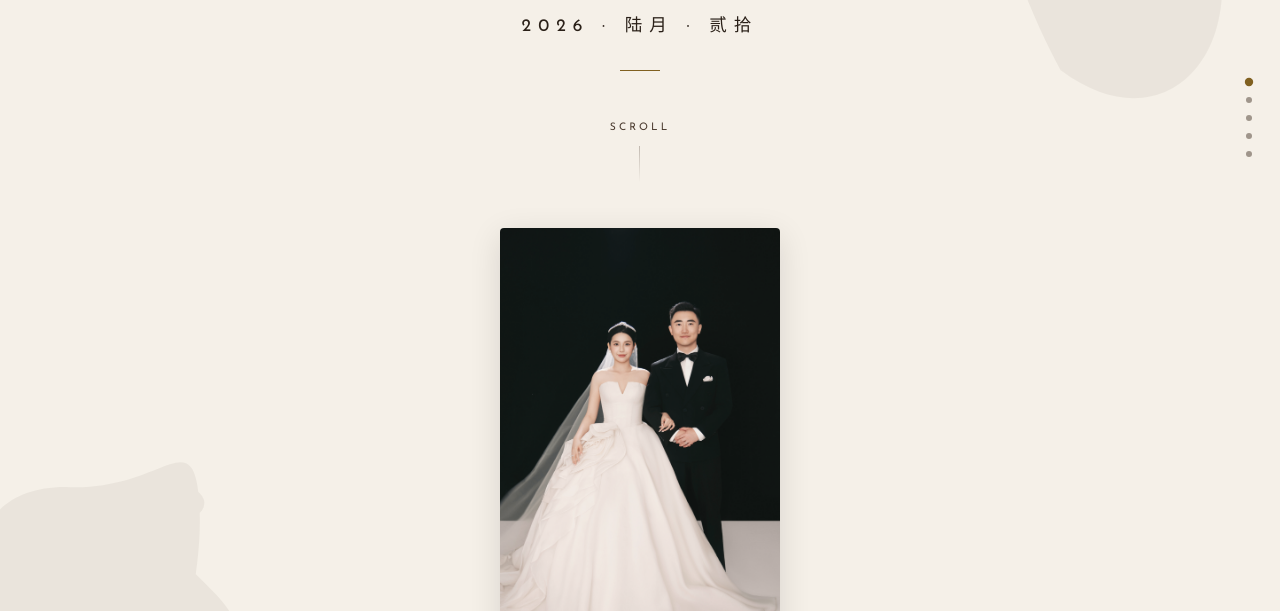
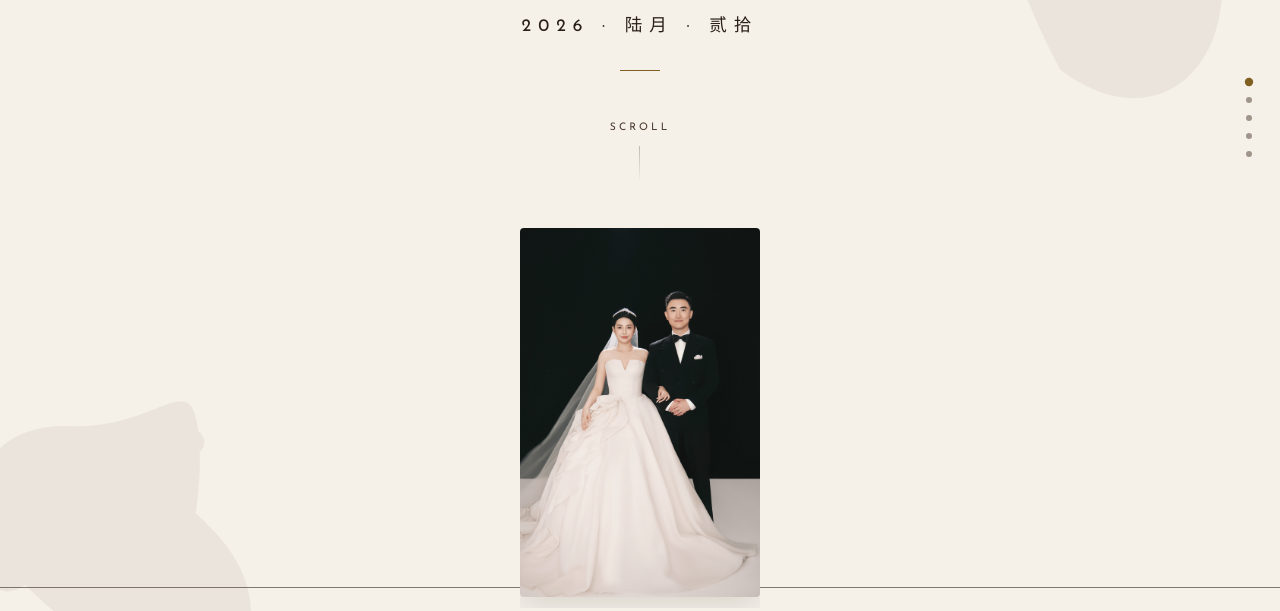
Before and after one commit to justicewangzhen-glitch/wedding-invitation, a plain HTML site: page index-parents.html in a window 1280 px wide. Shown: the part 282-893 px from the top of the page. Drawn offline with nearby package versions, Linux system fonts and the light colour scheme; a web font is replaced by a local one.

Commit message:
Add files via upload

```diff
--- a/index-parents.html
+++ b/index-parents.html
@@ -296,14 +296,18 @@
     /* Hero 照片样式 */
     .hero-photo {
       margin-top: 32px;
-      max-width: 280px;
+      max-width: 240px;
       width: 100%;
+      max-height: 400px;
+      overflow: hidden;
       opacity: 0;
       animation: fadeUp 1s cubic-bezier(0.22, 1, 0.36, 1) 1.6s forwards;
     }
     .hero-photo img {
       width: 100%;
       height: auto;
+      max-height: 400px;
+      object-fit: contain;
       border-radius: 4px;
       box-shadow: 0 8px 32px rgba(0,0,0,0.12);
       filter: sepia(8%) saturate(92%) brightness(98%);
```
